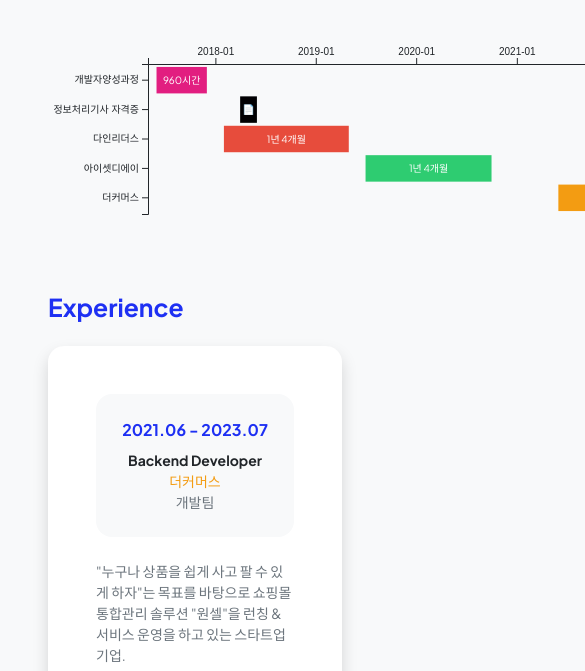
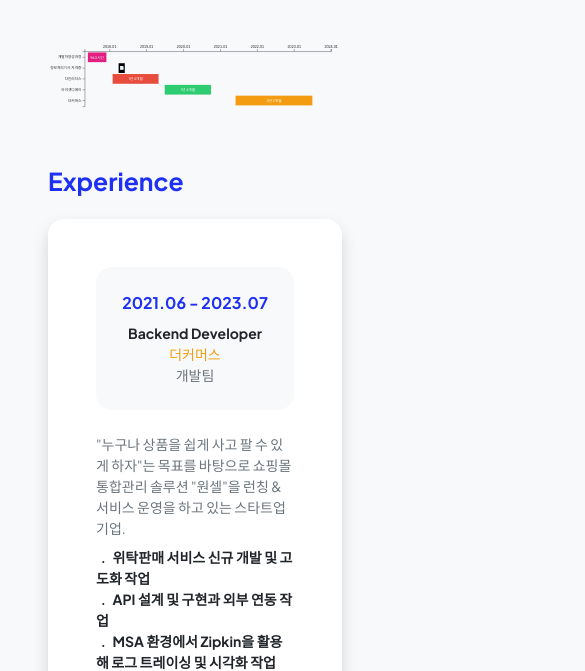
Before and after one commit to jyshine/jyshine.github.io, a plain HTML site: page resume.html in a window 390 px wide. Shown: the part 161-832 px from the top of the page, 585 px wide, since content can reach past the window. Drawn offline with nearby package versions, Linux system fonts and the light colour scheme.

Commit message:
feat: 차트 반응형으로 변경

```diff
--- a/resume.html
+++ b/resume.html
@@ -380,8 +380,10 @@
 
             const svg = d3.select("#gantt-chart")
                 .append("svg")
-                .attr("width", width + margin.left + margin.right)
-                .attr("height", height + margin.top + margin.bottom)
+                .attr("width", "100%")
+                .attr("height", "100%")
+                .attr("viewBox", "0 0 800 200")
+                .attr("preserveAspectRatio", "xMidYMid meet")
                 .append("g")
                 .attr("transform", `translate(${margin.left},${margin.top})`);
 
```
